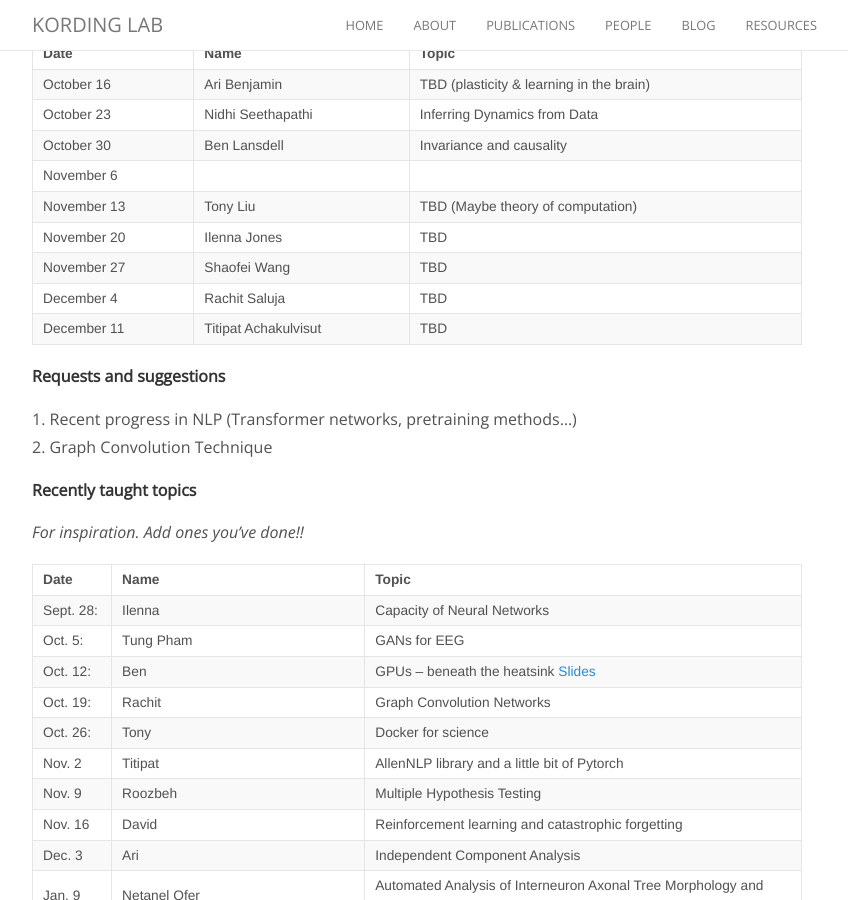
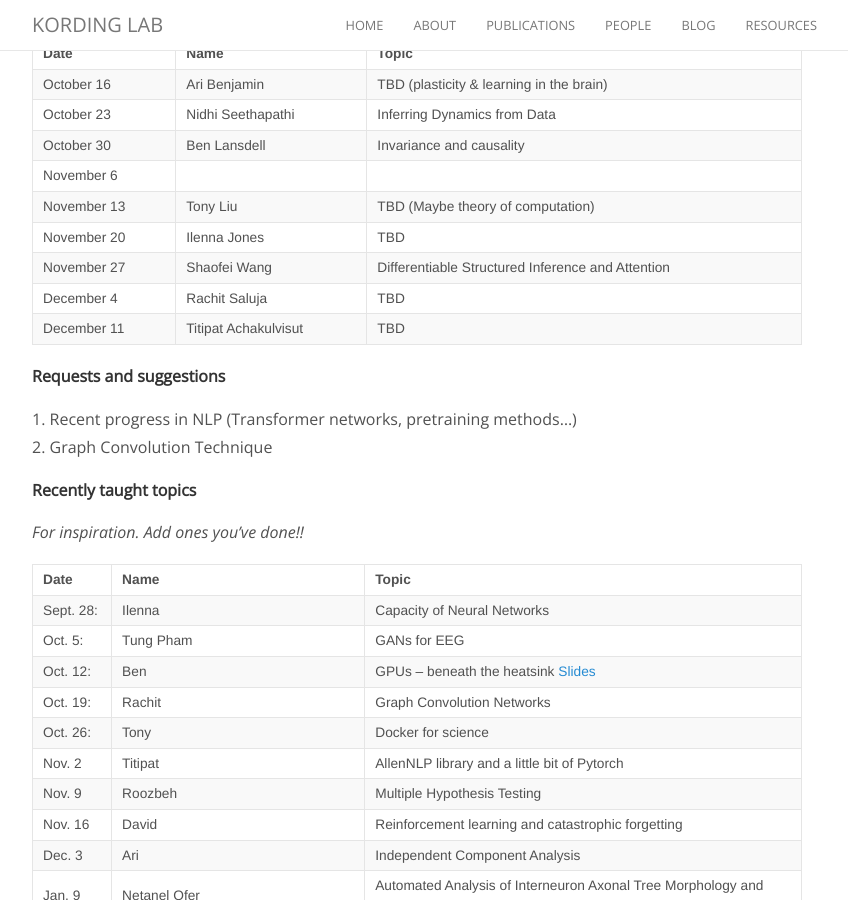
Before and after one commit to KordingLab/KordingLab.github.io, a Jekyll site: the page built from _posts/2018-08-29-upcoming-lab-teaching.md, in a window 1280 px wide and 900 px high, scrolled down 453 px. Shown: the whole window, without its empty margins (223-1071 px from the left). Built offline with Jekyll 4.4.1, drawn with Linux system fonts in a browser that asks for light colours; nearby versions of some CDN libraries; comment, search, counter and statistics services are not loaded.

Commit message:
Update 2018-08-29-upcoming-lab-teaching.md

```diff
--- a/_posts/2018-08-29-upcoming-lab-teaching.md
+++ b/_posts/2018-08-29-upcoming-lab-teaching.md
@@ -23,7 +23,7 @@ Get on the listserve for announcements: https://groups.google.com/forum/#!forum/
 |November 6|||
 |November 13|Tony Liu| TBD (Maybe theory of computation)|
 |November 20|Ilenna Jones|TBD|
-|November 27|Shaofei Wang|TBD|
+|November 27|Shaofei Wang| Differentiable Structured Inference and Attention |
 |December 4|Rachit Saluja|TBD|
 |December 11|Titipat Achakulvisut|TBD|
 
```
